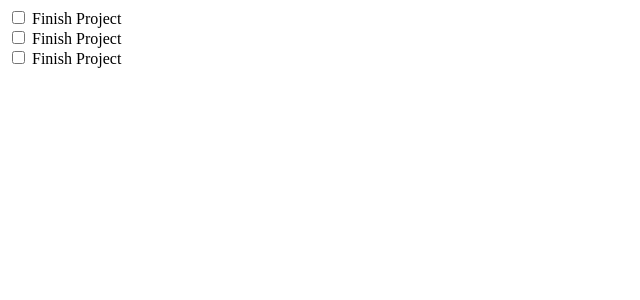
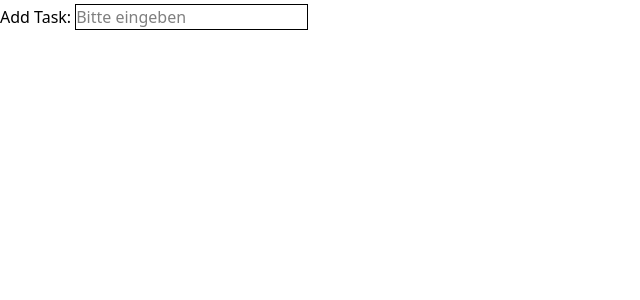
Before and after one commit to LeBonsBay/todolist, a Vue app: page / in a window 1280 px wide. Shown: the top 300 px of the page, without its empty margins (0-640 px from the left). Built offline with nearby package versions, Linux system fonts and the light colour scheme.

Commit message:
added function for adding elements to array with push and implemented delete sorta

```diff
--- a/index.html
+++ b/index.html
@@ -4,6 +4,10 @@
     <meta charset="UTF-8">
     <meta name="viewport" content="width=device-width, initial-scale=1.0">
     <title>Vite App</title>
+
+      <link href="/style.css" rel="stylesheet">
+
+
   </head>
   <body>
     <div id="app"></div>
--- a/package.json
+++ b/package.json
@@ -9,6 +9,8 @@
     "preview": "vite preview"
   },
   "dependencies": {
+    "@tailwindcss/vite": "^4.1.11",
+    "tailwindcss": "^4.1.11",
     "vue": "^3.5.17"
   },
   "devDependencies": {
--- a/src/components/todolist.vue
+++ b/src/components/todolist.vue
@@ -1,33 +1,44 @@
 <script setup>
 
-import {ref} from 'vue'
+import {ref, vModelCheckbox} from 'vue'
 
 let y = ref(false)
+let input = ref('')
+let count = ref(0)
+const tasks = ref([])
 
-const tasks = [
-  {title: 'Finish Project'},
-  {title: 'Finish Project'},
-  {title: 'Finish Project'},
-]
-function changeCondition(){
-  y = ref(true)
 
+function addElement() {
+  tasks.value.push({title: input.value})
+  input.value = ''
 }
+
+function deleteAfterFinish(index, event) {
+  const isChecked = event.target.checked
+
+  if (isChecked) {
+    tasks.value[index].title = ''
+    tasks.value.splice(index, 1)
+  }
+}
+
 //@ToDo
-//look how a v-if actually behaves and wors & look into v-model
+//look how a v-if actually behaves and works & look into v-model computing etc..
 //afterwards, implement drag and drop function
-
+//after the drag and drop make plus for adding entries, deleting etc...
 </script>
 
 <template>
-  <label for="myCheckbox" v-for="(task,index) in tasks">
-    <input type="checkbox">
-    {{task.title}}
+  <form @submit.prevent="addElement"> <!--prevents to submit the form probably without text -->
+    <label>Add Task:</label>
+    <input v-model="input" placeholder="Bitte eingeben" class="border border-full ml-1 mt-1">
+  </form>
+  <br>
+  <label for="myCheckbox" v-for="(task,index) in tasks" :key="index">
+    <input type="checkbox" class="" draggable="true" @change="" v-model="tasks[index].done">
+    {{ task.title }}
     <br>
   </label>
-
-
 </template>
-
 <style scoped>
 </style>
--- /dev/null
+++ b/style.css
@@ -0,0 +1,4 @@
+@import "tailwindcss";
+@tailwind base;
+@tailwind components;
+@tailwind utilities;
--- a/vite.config.js
+++ b/vite.config.js
@@ -2,13 +2,13 @@ import { fileURLToPath, URL } from 'node:url'
 
 import { defineConfig } from 'vite'
 import vue from '@vitejs/plugin-vue'
-import vueDevTools from 'vite-plugin-vue-devtools'
+import tailwindcss from "@tailwindcss/vite";
 
 // https://vite.dev/config/
 export default defineConfig({
   plugins: [
-    vue(),
-    vueDevTools(),
+    vue(),tailwindcss()
+
   ],
   resolve: {
     alias: {
```
Also changed, not shown: 1 other file (tests, documents, lock files or other folders).
